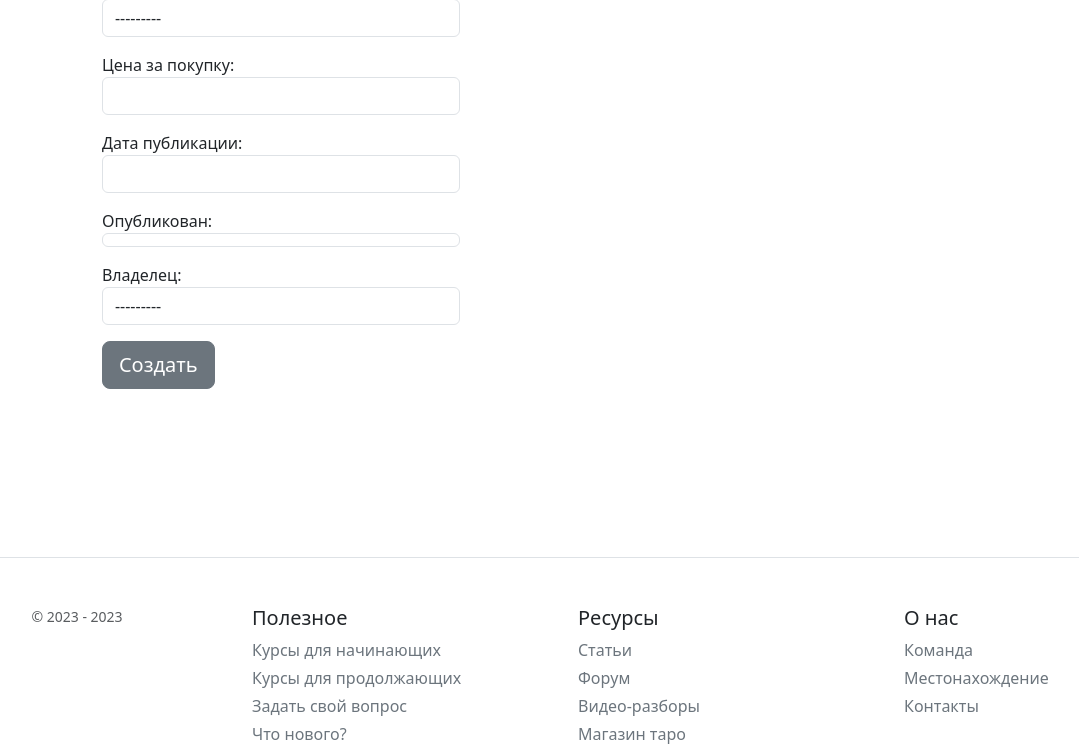
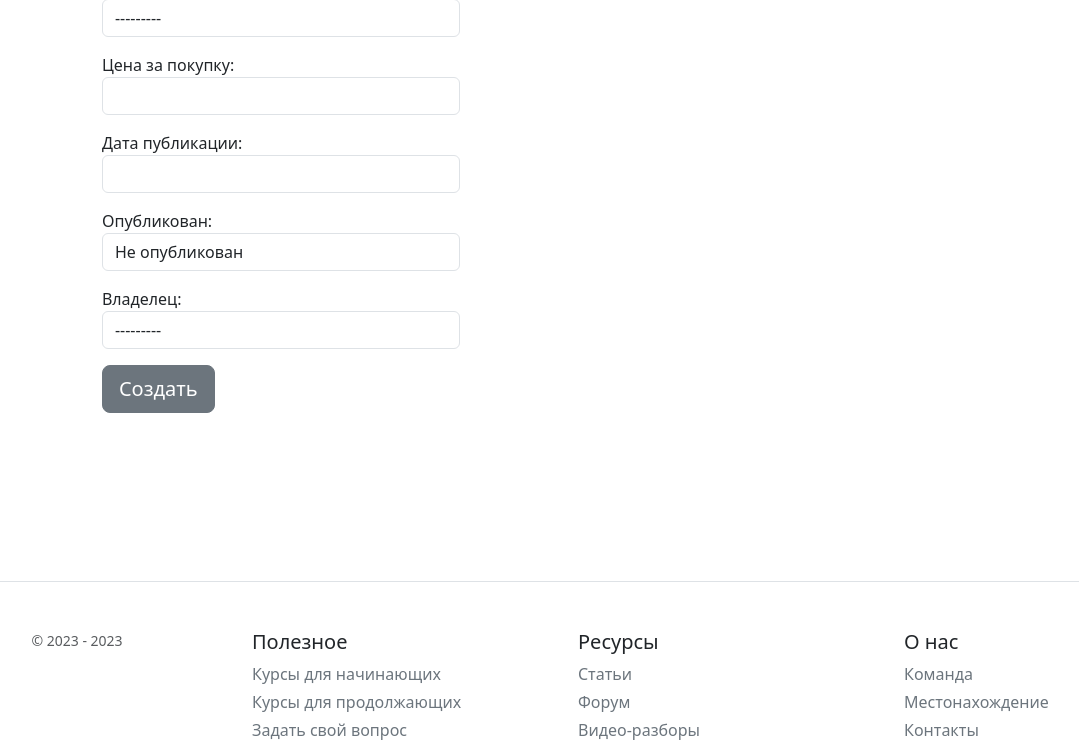
Before and after one commit to fniad/MystiCard-Django, a Django app: page /create/ in a window 1280 px wide. Shown: the part 755-1499 px from the top of the page, without its empty margins (74-1153 px from the left). Run offline with Django 4.2, Linux system fonts and the light colour scheme; the visitor is signed in with stand-in values (Sample User, id 1); data comes from the database, SQL or seed files in the repository; some libraries are stand-ins or nearby versions.

Commit message:
edited ProductForm and hid VersionForm in ProductUpdateView for moderator or other users who don't have "change_version" permission

```diff
--- a/catalog/forms.py
+++ b/catalog/forms.py
@@ -13,6 +13,10 @@
     class Meta:
         model = Product
         exclude = ('archive', 'date_create', 'date_last_modified', )
+
+        widgets = {
+            'is_published': forms.Select(choices=((True, 'Опубликован'), (False, 'Не опубликован'))),
+        }
 
     def clean_name_product(self):
         cleaned_data = self.cleaned_data.get('name_product')
--- a/catalog/templates/catalog/product_form.html
+++ b/catalog/templates/catalog/product_form.html
@@ -5,7 +5,7 @@
 <div class="container" style="padding-top:40px; padding-bottom: 40px;">
     <form method="post" enctype="multipart/form-data">
         <div class="row">
-            <div class="col-6">
+            <div class="col">
                 <div class="pricing-header mt-4 mb-4">
                     {% if object %}
                     <h1 class="display-6 text-center fw-normal text-body-emphasis mb-4">Редактировать продукт</h1>
@@ -26,6 +26,7 @@
                     </button>
                 </div>
             </div>
+            {% if perms.catalog.change_version %}
             <div class="col-6">
                 <div class="pricing-header mt-4 mb-4">
                     {% if object %}
@@ -48,9 +49,9 @@
                         Создать
                         {% endif %}
                     </button>
-
                 </div>
             </div>
+            {% endif %}
         </div>
     </form>
 </div>
--- a/catalog/views.py
+++ b/catalog/views.py
@@ -82,13 +82,14 @@
 
     def get_context_data(self, **kwargs):
         context_data = super().get_context_data(**kwargs)
-        VersionFormset = inlineformset_factory(Product, Version, form=VersionForm, extra=1)
-        if self.request.method == 'POST':
-            formset = VersionFormset(self.request.POST, instance=self.object)
-        else:
-            formset = VersionFormset(instance=self.object)
+        if self.request.user.has_perm('change_version'):
+            VersionFormset = inlineformset_factory(Product, Version, form=VersionForm, extra=1)
+            if self.request.method == 'POST':
+                formset = VersionFormset(self.request.POST, instance=self.object)
+            else:
+                formset = VersionFormset(instance=self.object)
 
-        context_data['formset'] = formset
+            context_data['formset'] = formset
         return context_data
 
     def form_valid(self, form):
```
